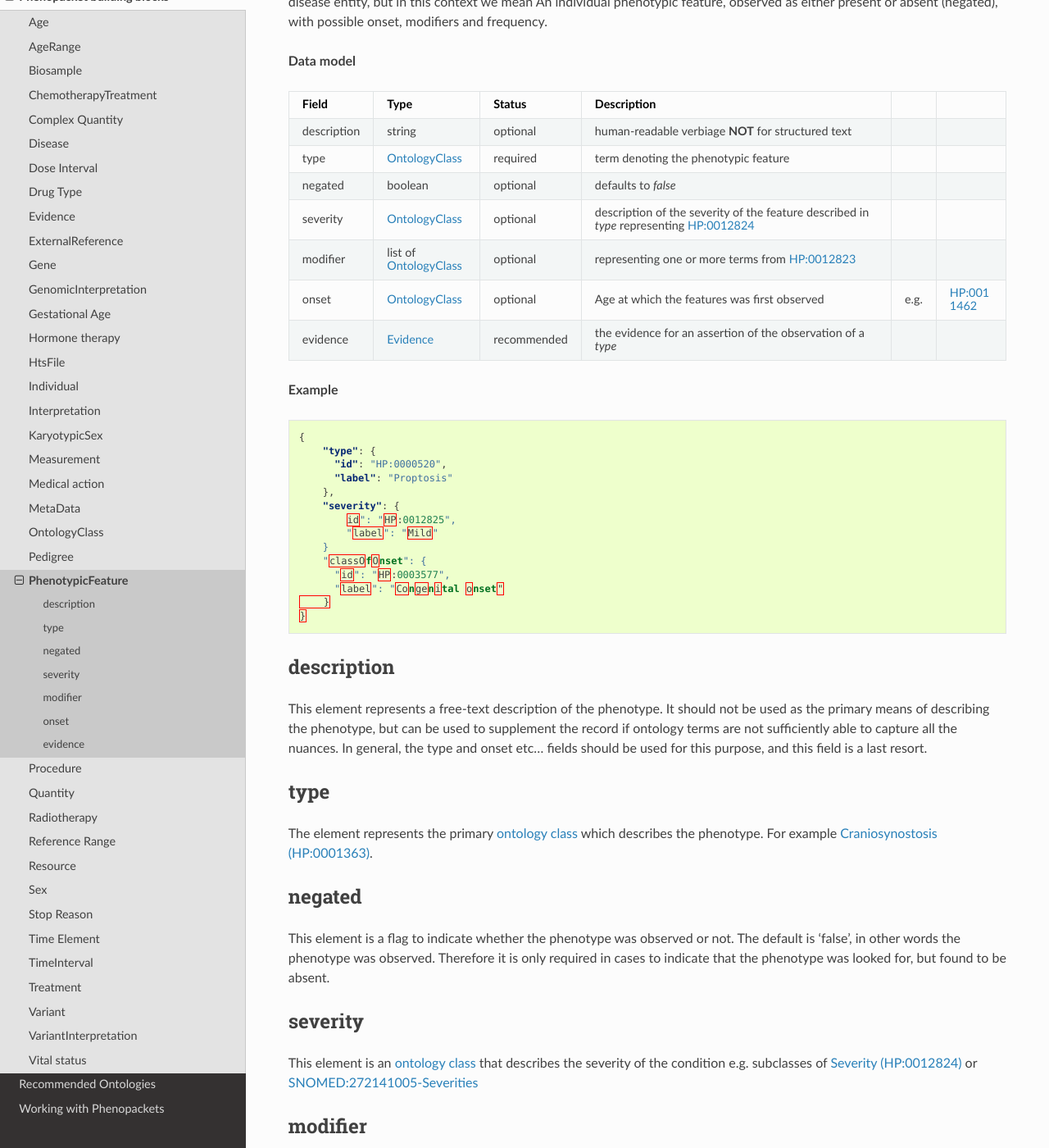
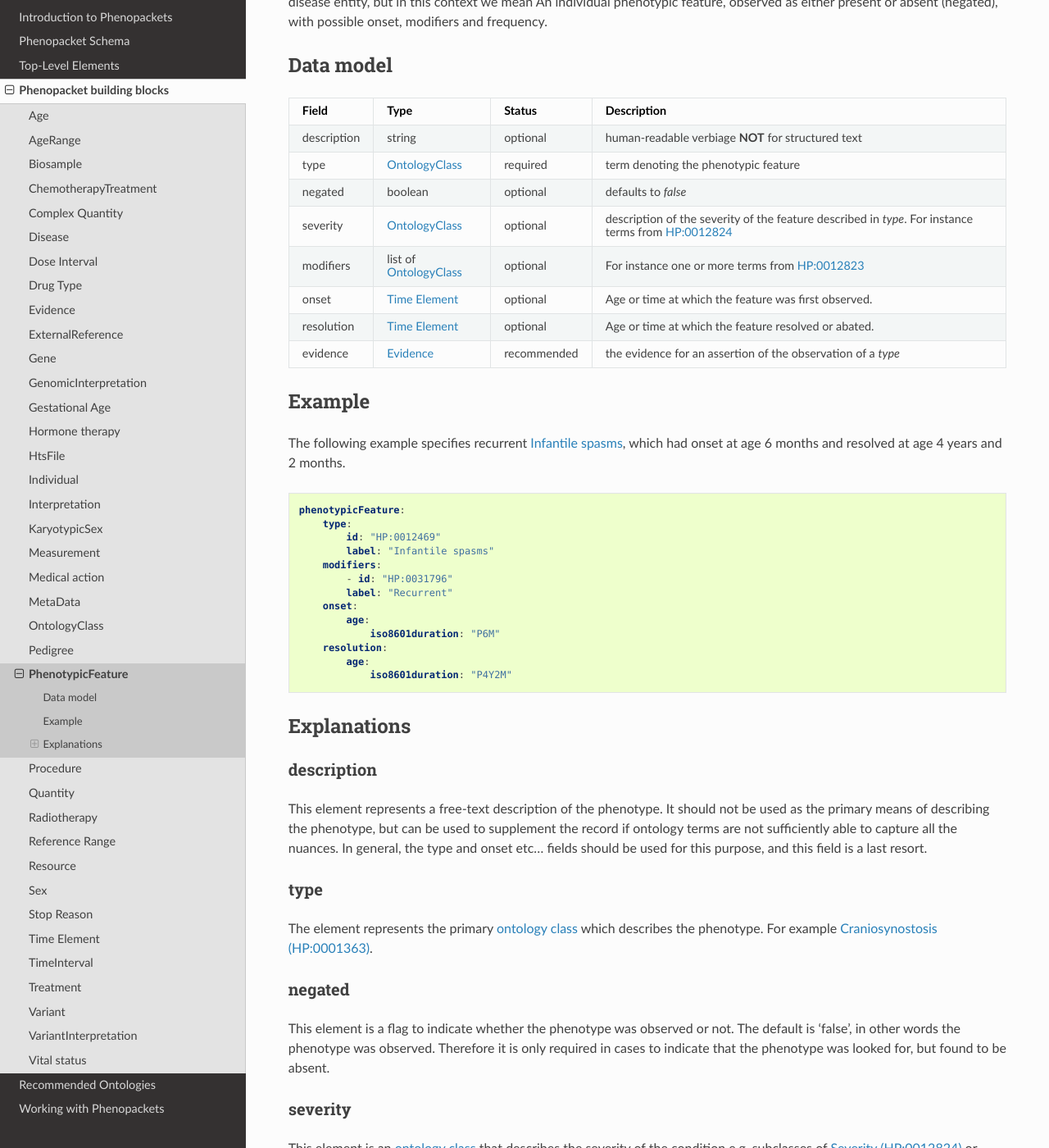
Before and after one commit to phenopackets/phenopacket-schema, a Sphinx documentation site: the page built from docs/phenotype.rst, in a window 1280 px wide and 1400 px high, scrolled down 241 px. Shown: the whole window at 82% size. Built offline with Sphinx 7.4.7 and the Read the Docs theme 2.0.0, drawn with Linux system fonts in a browser that asks for light colours; some of the changed text lies outside the part shown.

Commit message:
updated phenotypicfeature documentation

```diff
--- a/docs/phenotype.rst
+++ b/docs/phenotype.rst
@@ -1,8 +1,8 @@
 .. _rstphenotypicfeature:
 
-=================
+#################
 PhenotypicFeature
-=================
+#################
 
 
 This element is intended to be used to describe a phenotype that characterizes the subject of the Phenopacket.
@@ -13,7 +13,8 @@ An individual phenotypic feature, observed as either present or absent (negated)
 frequency.
 
 
-**Data model**
+Data model
+##########
 
 .. csv-table::
    :header: Field, Type, Status, Description
@@ -21,29 +22,39 @@ frequency.
     description, string, optional, human-readable verbiage **NOT** for structured text
     type, :ref:`rstontologyclass`, required, term denoting the phenotypic feature
     negated, boolean, optional, defaults to `false`
-    severity, :ref:`rstontologyclass`, optional, description of the severity of the feature described in `type` representing `HP:0012824  <https://hpo.jax.org/app/browse/term/HP:0012824>`_
-    modifier, list of :ref:`rstontologyclass`, optional, representing one or more terms from `HP:0012823 <https://hpo.jax.org/app/browse/term/HP:0012823>`_
-    onset, :ref:`rstontologyclass`, optional, Age at which the features was first observed, e.g., `HP:0011462  <https://hpo.jax.org/app/browse/term/HP:0011462>`_
+    severity, :ref:`rstontologyclass`, optional, description of the severity of the feature described in `type`. For instance terms from `HP:0012824  <https://hpo.jax.org/app/browse/term/HP:0012824>`_
+    modifiers, list of :ref:`rstontologyclass`, optional, For instance one or more terms from `HP:0012823 <https://hpo.jax.org/app/browse/term/HP:0012823>`_
+    onset, :ref:`rsttimeelement`, optional, Age or time at which the feature was first observed.
+    resolution, :ref:`rsttimeelement`, optional, Age or time at which the feature resolved or abated.
     evidence, :ref:`Evidence <rstevidence>`, recommended, the evidence for an assertion of the observation of a `type`
 
-**Example**
+Example
+#######
 
-.. code-block:: json
+The following example specifies recurrent
+`Infantile spasms <https://hpo.jax.org/app/browse/term/HP:0012469>`_, which had onset
+at age 6 months and resolved at age 4 years and 2 months.
 
-    {
-        "type": {
-          "id": "HP:0000520",
-          "label": "Proptosis"
-        },
-        "severity": {
-            id": "HP:0012825",
-            "label": "Mild"
-        }
-        "classOfOnset": {
-          "id": "HP:0003577",
-          "label": "Congenital onset"
-        }
-    }
+.. code-block:: yaml
+
+    phenotypicFeature:
+        type:
+            id: "HP:0012469"
+            label: "Infantile spasms"
+        modifiers:
+            - id: "HP:0031796"
+            label: "Recurrent"
+        onset:
+            age:
+                iso8601duration: "P6M"
+        resolution:
+            age:
+                iso8601duration: "P4Y2M"
+
+
+Explanations
+############
+
 
 description
 ~~~~~~~~~~~
@@ -70,8 +81,8 @@ This  element is an :ref:`ontology class <rstontologyclass>` that describes the
 `Severity (HP:0012824) <https://hpo.jax.org/app/browse/term/HP:0012824>`_ or
 `SNOMED:272141005-Severities <https://phinvads.cdc.gov/vads/ViewCodeSystemConcept.action?oid=2.16.840.1.113883.6.96&code=272141005>`_
 
-modifier
-~~~~~~~~
+modifiers
+~~~~~~~~~
 This element is a list of :ref:`ontology class <rstontologyclass>` elements that can be empty or contain one or more
 ontology terms that are intended
 to provide  more expressive or precise descriptions of a phenotypic feature, including attributes such as
@@ -84,6 +95,13 @@ onset
 This element can be used to describe the age at which a phenotypic feature was first noticed or diagnosed.
 For many medical use cases, either the Age sub-element or an :ref:`ontology class <rstontologyclass>` (e.g., from the HPO `Onset (HP:0003674) <https://hpo.jax.org/app/browse/term/HP:0003674>`_ terms) will be used.
 
+
+resolution
+~~~~~~~~~~
+This element can be used to describe the age or time when a phenotypic feature resolved (disappeared, got better).
+In the example shown above, infantile spasms no longer occured after the age of 4 years and 2 months.
+
+
 evidence
 ~~~~~~~~
 This element is recommended and contain one or more :ref:`Evidence <rstevidence>` elements
```
Also changed, not shown: 1 other file.
